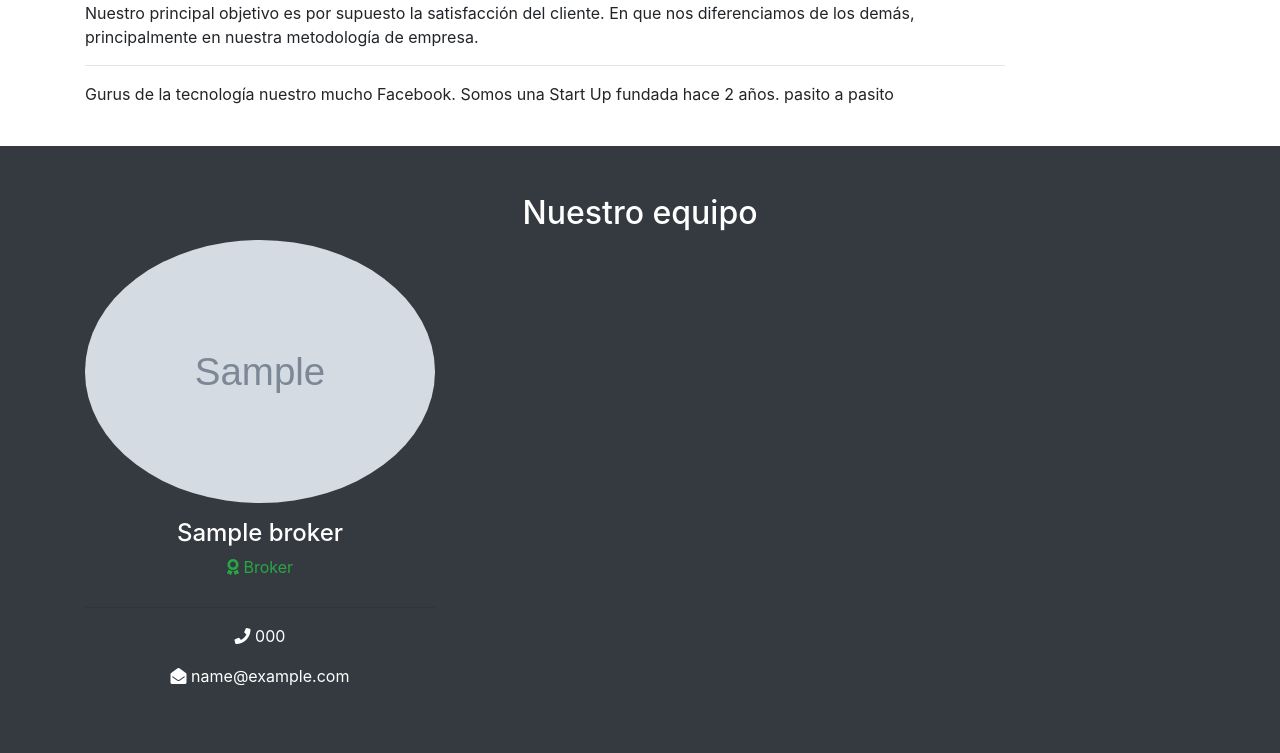
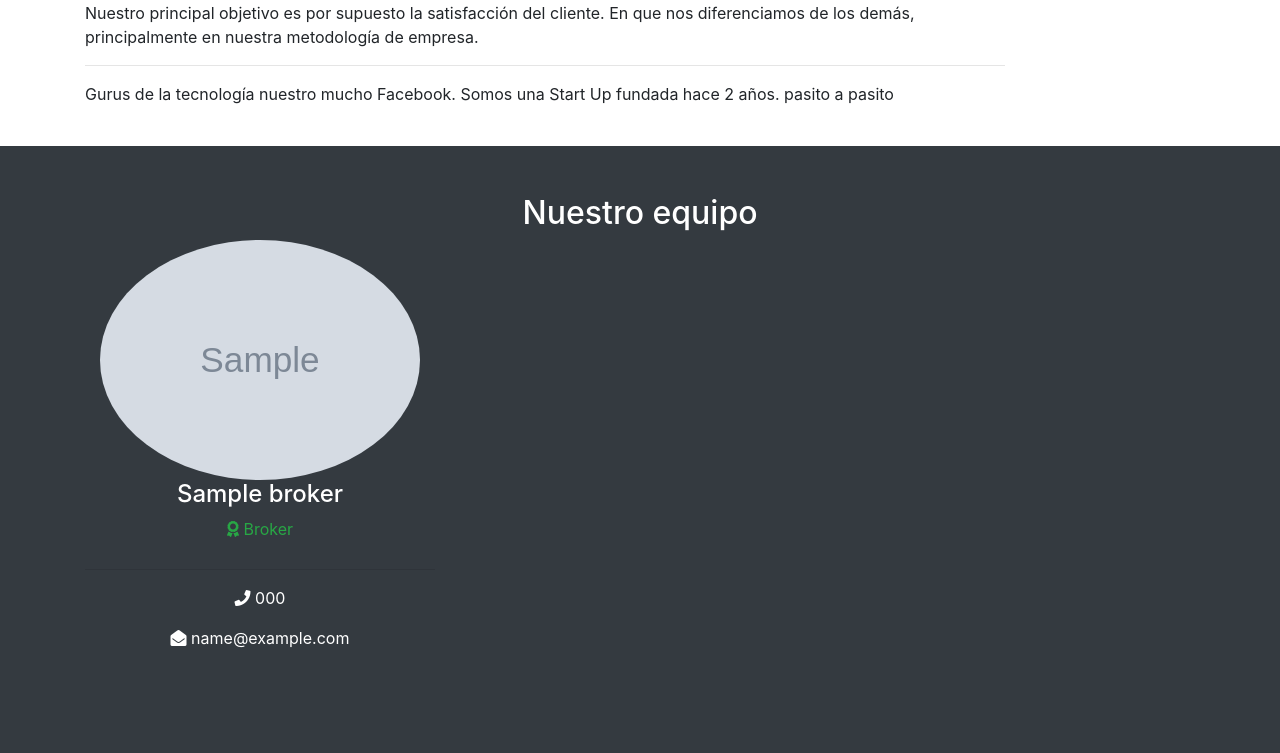
Before and after one commit to amigo2/Goker, a Django app: page /about in a window 1280 px wide. Shown: the part 1010-1763 px from the top of the page. Run offline with Django 3.2, Linux system fonts and the light colour scheme; tables that the repository leaves empty hold one stand-in row (values such as "Sample post"); grey boxes marked "Sample" are stand-in pictures; some libraries are stand-ins or nearby versions.

Commit message:
broker photo

```diff
--- a/templates/listings/listing.html
+++ b/templates/listings/listing.html
@@ -135,6 +135,8 @@
           </div>
         </div>
 
+        <div class= 'container'><hr></div>
+
       </div>
     </div>
 
--- a/templates/pages/about.html
+++ b/templates/pages/about.html
@@ -89,7 +89,8 @@
           {% for broker in brokers %}
 
           <div class="col-md-4">
-              <img src="{{ broker.photo.url }}" alt="" class="rounded-circle mb-3">
+              <div class="col-sm-12 col-md-12"><img class="rounded-circle img-fluid mystyle" src="{{ broker.photo.url }}"></div>
+
               <h4>{{ broker.name }}</h4>
               <p class="text-success">
                 <i class="fas fa-award text-success mb-3"></i> Broker </p>
```
